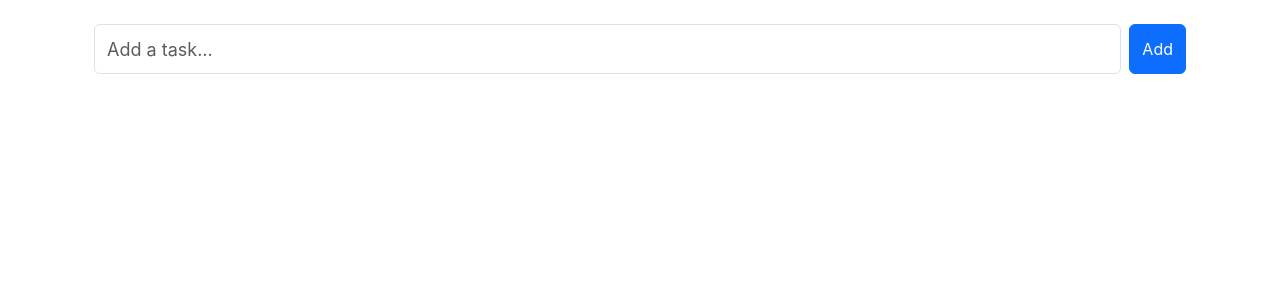
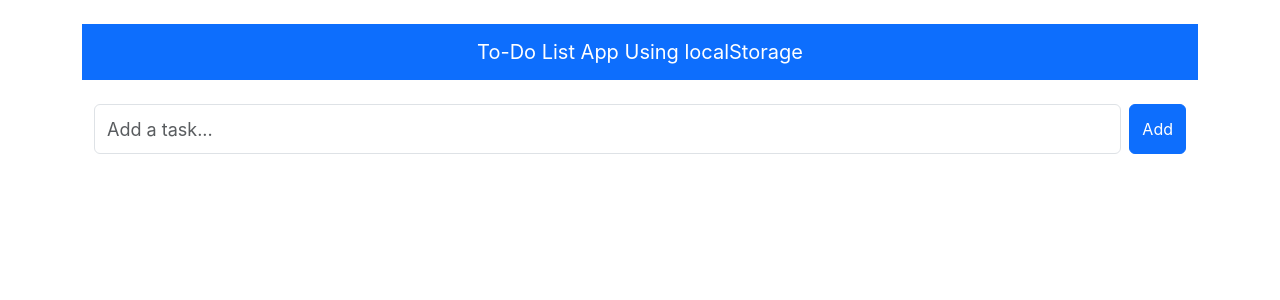
Before and after one commit to manojbmgr/Assignment4React, a React (Create React App) app: page / in a window 1280 px wide. Shown: the top 300 px of the page. Built offline with nearby package versions, Linux system fonts and the light colour scheme.

Commit message:
Update App.js

```diff
--- a/src/App.js
+++ b/src/App.js
@@ -1,4 +1,5 @@
 import { useState, useEffect } from "react";
+import Navbar from "./components/Navbar"
 import InputTodo from "./components/InputTodo";
 import TodoList from "./components/TodoList";
 import { Container } from "react-bootstrap";
@@ -18,6 +19,7 @@ const App = () => {
   };
   return (
     <Container className="mt-4">
+      <Navbar />
       <InputTodo addTodo={addTodo} />
       <TodoList todos={todos} deleteTodo={deleteTodo} clearAllTodos={clearAllTodos} />
     </Container>
```
